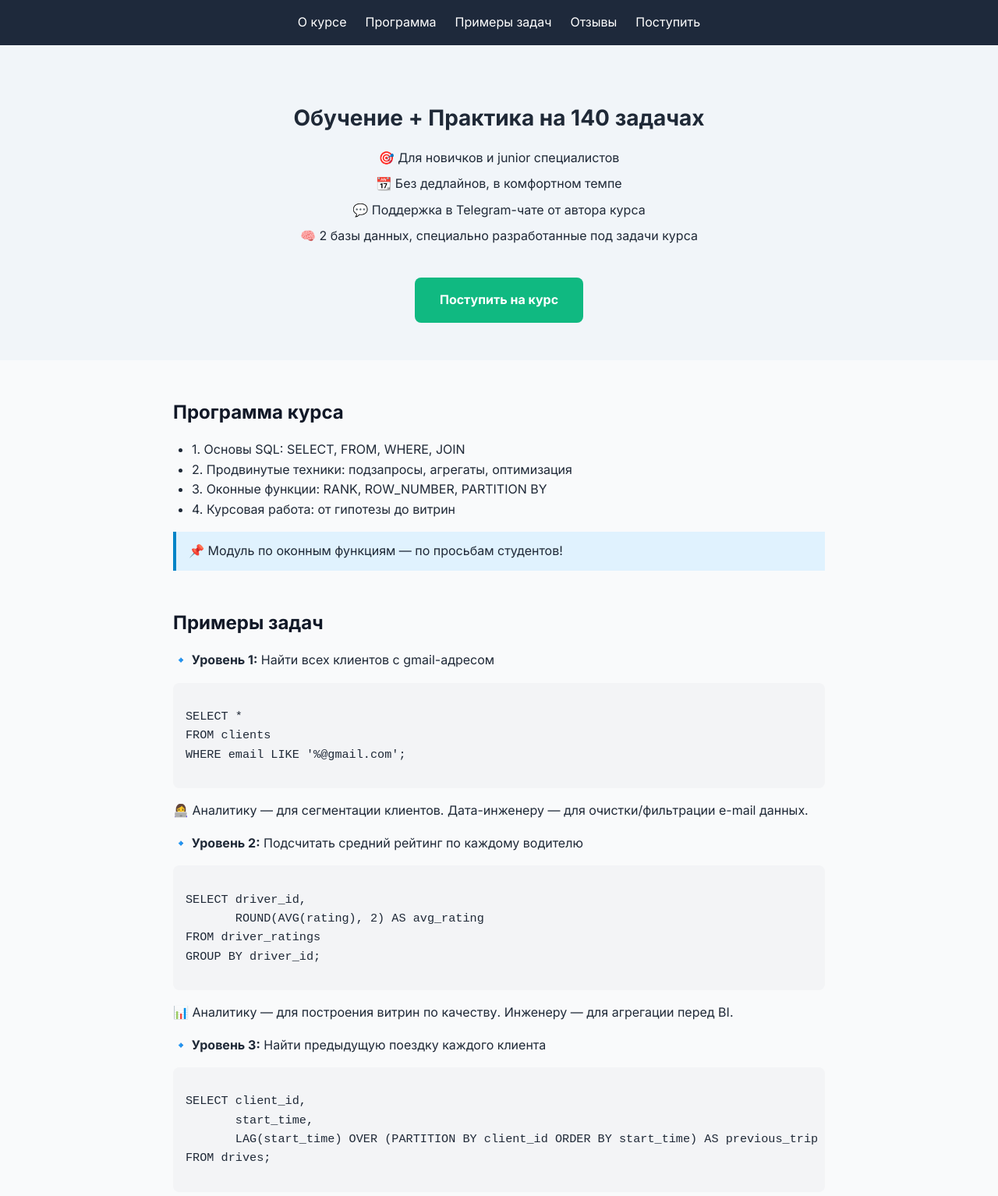
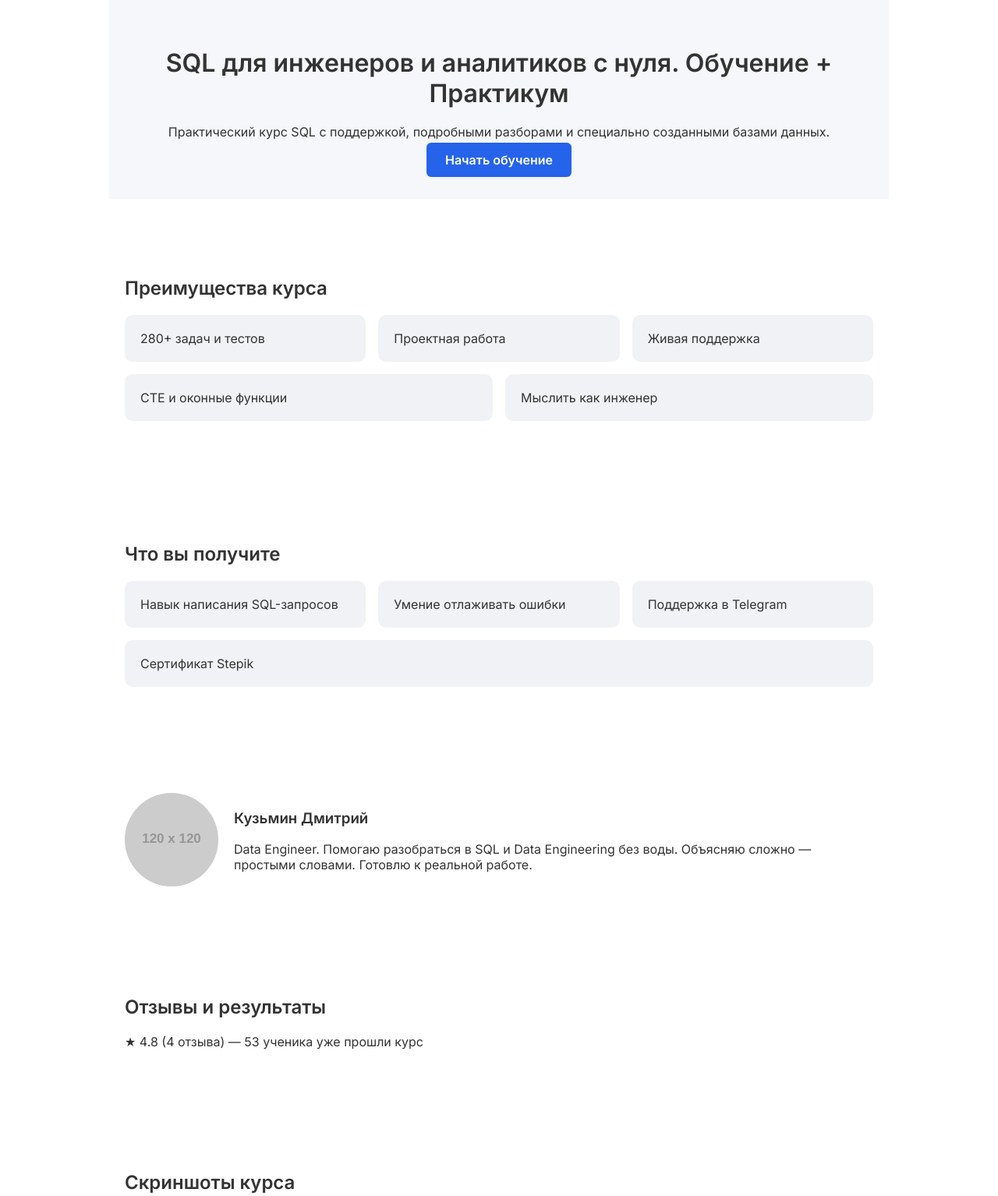
Before and after one commit to dim4eg91/sql-course-landing, a plain HTML site: page index.html in a window 1280 px wide. Shown: the top 1534 px of the page at 78% size. Drawn offline with Linux system fonts and the light colour scheme; placeholder pictures from the web are drawn by us.

Commit message:
Update index.html

```diff
--- a/index.html
+++ b/index.html
@@ -1,224 +1,146 @@
 <!DOCTYPE html>
 <html lang="ru">
 <head>
-  <meta charset="UTF-8" />
-  <meta name="viewport" content="width=device-width, initial-scale=1.0" />
-  <title>SQL для инженеров и аналитиков — курс от практика</title>
-  <link href="https://fonts.googleapis.com/css2?family=Inter:wght@400;600;700&display=swap" rel="stylesheet">
+  <meta charset="UTF-8">
+  <meta name="viewport" content="width=device-width, initial-scale=1.0">
+  <title>SQL курс — Stepik</title>
+  <link href="https://fonts.googleapis.com/css2?family=Inter:wght@400;600&display=swap" rel="stylesheet">
   <style>
-    * {
-      box-sizing: border-box;
-      scroll-behavior: smooth;
-    }
     body {
       font-family: 'Inter', sans-serif;
       margin: 0;
-      background: #f9fafb;
-      color: #1f2937;
-      line-height: 1.6;
+      padding: 0;
+      background-color: #ffffff;
+      color: #333;
     }
-    nav {
-      background: #1e293b;
+    header, section {
+      padding: 40px 20px;
+      max-width: 960px;
+      margin: auto;
+    }
+    header {
+      background-color: #f5f7fa;
+      text-align: center;
+    }
+    h1 {
+      font-size: 2rem;
+      margin-bottom: 20px;
+    }
+    .btn {
+      background-color: #2563eb;
       color: white;
+      padding: 12px 24px;
+      border: none;
+      border-radius: 6px;
+      font-weight: 600;
+      text-decoration: none;
+    }
+    .features, .benefits, .faq, .reviews, .instructor, .visuals {
+      margin-top: 40px;
+    }
+    .features ul, .benefits ul {
       display: flex;
       flex-wrap: wrap;
-      justify-content: center;
-      gap: 1.5rem;
-      padding: 1rem;
-      position: sticky;
-      top: 0;
-      z-index: 999;
+      gap: 16px;
+      padding-left: 0;
+      list-style: none;
     }
-    nav a {
-      color: white;
-      text-decoration: none;
-      font-weight: 500;
-      transition: color 0.3s;
+    .features li, .benefits li {
+      background: #f0f2f5;
+      padding: 20px;
+      border-radius: 10px;
+      flex: 1 1 250px;
     }
-    nav a:hover {
-      color: #10b981;
+    .instructor img {
+      max-width: 120px;
+      border-radius: 100px;
     }
-    .hero {
-      background: #f1f5f9;
-      padding: 3rem 2rem;
+    .instructor {
+      display: flex;
+      align-items: center;
+      gap: 20px;
+    }
+    .visuals img {
+      max-width: 100%;
+      border-radius: 10px;
+      margin-top: 10px;
+    }
+    .cta {
       text-align: center;
-    }
-    .hero h2 {
-      font-size: 1.75rem;
-      margin-bottom: 1rem;
-    }
-    .hero ul {
-      list-style: none;
-      padding: 0;
-    }
-    .hero li {
-      margin: 0.5rem 0;
-    }
-    .cta-button {
-      display: inline-block;
-      background: #10b981;
-      color: white;
-      padding: 1rem 2rem;
-      border-radius: 8px;
-      text-decoration: none;
-      margin-top: 1.5rem;
-      font-weight: bold;
-      transition: background 0.3s;
-    }
-    .cta-button:hover {
-      background: #059669;
-    }
-    .section {
-      max-width: 900px;
-      margin: 3rem auto;
-      padding: 0 2rem;
-    }
-    .section h3 {
-      font-size: 1.5rem;
-      margin-bottom: 1rem;
-      color: #111827;
-    }
-    .program ul,
-    .section ul {
-      list-style: disc;
-      padding-left: 1.5rem;
-    }
-    .highlight {
-      background: #e0f2fe;
-      padding: 0.75rem 1rem;
-      border-left: 4px solid #0284c7;
-      margin: 1rem 0;
-    }
-    .code-block {
-      background: #f3f4f6;
-      padding: 1rem;
-      border-radius: 8px;
-      font-family: monospace;
-      overflow-x: auto;
-      font-size: 0.95rem;
-    }
-    .review {
-      background: #fff;
-      border-left: 4px solid #10b981;
-      padding: 1rem;
-      margin-bottom: 1rem;
-      box-shadow: 0 2px 4px rgba(0,0,0,0.05);
-      border-radius: 6px;
-    }
-    footer {
-      text-align: center;
-      font-size: 0.95rem;
-      color: #374151;
-      padding: 2rem;
+      margin: 60px 0;
     }
     @media (max-width: 600px) {
-      .hero h2, .section h3 {
-        font-size: 1.3rem;
+      .instructor {
+        flex-direction: column;
+        text-align: center;
       }
-      .cta-button {
-        width: 100%;
-        box-sizing: border-box;
-      }
-      nav {
+      .features ul, .benefits ul {
         flex-direction: column;
-        align-items: center;
       }
     }
   </style>
 </head>
 <body>
-  <nav>
-    <a href="#about">О курсе</a>
-    <a href="#program">Программа</a>
-    <a href="#example">Примеры задач</a>
-    <a href="#reviews">Отзывы</a>
-    <a href="#join">Поступить</a>
-  </nav>
 
-  <section class="hero" id="about">
-    <h2>Обучение + Практика на 140 задачах</h2>
-    <ul>
-      <li>🎯 Для новичков и junior специалистов</li>
-      <li>📆 Без дедлайнов, в комфортном темпе</li>
-      <li>💬 Поддержка в Telegram-чате от автора курса</li>
-      <li>🧠 2 базы данных, специально разработанные под задачи курса</li>
-    </ul>
-    <a class="cta-button" href="https://stepik.org/course/XXXX" id="join">Поступить на курс</a>
-  </section>
+<header id="top">
+  <h1>SQL для инженеров и аналитиков с нуля. Обучение + Практикум</h1>
+  <p>Практический курс SQL с поддержкой, подробными разборами и специально созданными базами данных.</p>
+  <a href="https://stepik.org/course/xxxx" class="btn">Начать обучение</a>
+</header>
 
-  <section class="section program" id="program">
-    <h3>Программа курса</h3>
-    <ul>
-      <li>1. Основы SQL: SELECT, FROM, WHERE, JOIN</li>
-      <li>2. Продвинутые техники: подзапросы, агрегаты, оптимизация</li>
-      <li>3. Оконные функции: RANK, ROW_NUMBER, PARTITION BY</li>
-      <li>4. Курсовая работа: от гипотезы до витрин</li>
-    </ul>
-    <div class="highlight">
-      📌 Модуль по оконным функциям — по просьбам студентов!
-    </div>
-  </section>
+<section class="features" id="features">
+  <h2>Преимущества курса</h2>
+  <ul>
+    <li>280+ задач и тестов</li>
+    <li>Проектная работа</li>
+    <li>Живая поддержка</li>
+    <li>CTE и оконные функции</li>
+    <li>Мыслить как инженер</li>
+  </ul>
+</section>
 
-  <section class="section" id="example">
-    <h3>Примеры задач</h3>
+<section class="benefits" id="benefits">
+  <h2>Что вы получите</h2>
+  <ul>
+    <li>Навык написания SQL-запросов</li>
+    <li>Умение отлаживать ошибки</li>
+    <li>Поддержка в Telegram</li>
+    <li>Сертификат Stepik</li>
+  </ul>
+</section>
 
-    <p><strong>🔹 Уровень 1:</strong> Найти всех клиентов с gmail-адресом</p>
-    <div class="code-block">
-<pre><code>SELECT *
-FROM clients
-WHERE email LIKE '%@gmail.com';</code></pre>
-    </div>
-    <p>👩‍💻 Аналитику — для сегментации клиентов. Дата-инженеру — для очистки/фильтрации e-mail данных.</p>
+<section class="instructor" id="instructor">
+  <img src="https://via.placeholder.com/120" alt="Кузьмин Дмитрий">
+  <div>
+    <h3>Кузьмин Дмитрий</h3>
+    <p>Data Engineer. Помогаю разобраться в SQL и Data Engineering без воды. Объясняю сложно — простыми словами. Готовлю к реальной работе.</p>
+  </div>
+</section>
 
-    <p><strong>🔹 Уровень 2:</strong> Подсчитать средний рейтинг по каждому водителю</p>
-    <div class="code-block">
-<pre><code>SELECT driver_id,
-       ROUND(AVG(rating), 2) AS avg_rating
-FROM driver_ratings
-GROUP BY driver_id;</code></pre>
-    </div>
-    <p>📊 Аналитику — для построения витрин по качеству. Инженеру — для агрегации перед BI.</p>
+<section class="reviews" id="reviews">
+  <h2>Отзывы и результаты</h2>
+  <p>★ 4.8 (4 отзыва) — 53 ученика уже прошли курс</p>
+</section>
 
-    <p><strong>🔹 Уровень 3:</strong> Найти предыдущую поездку каждого клиента</p>
-    <div class="code-block">
-<pre><code>SELECT client_id,
-       start_time,
-       LAG(start_time) OVER (PARTITION BY client_id ORDER BY start_time) AS previous_trip
-FROM drives;</code></pre>
-    </div>
-    <p>🧩 Продвинутая задача на оконную функцию. Полезна для построения временных признаков и анализа повторных поездок.</p>
-  </section>
+<section class="visuals" id="screens">
+  <h2>Скриншоты курса</h2>
+  <img src="https://via.placeholder.com/800x400" alt="Скриншот 1">
+  <img src="https://via.placeholder.com/800x400" alt="Скриншот 2">
+</section>
 
-  <section class="section">
-    <h3>Что вас ждёт</h3>
-    <ul>
-      <li>✅ 140+ задач и 120 автотестов</li>
-      <li>🗃️ 2 учебные базы данных, разработанные под задачи</li>
-      <li>🧑‍🏫 Поддержка от практика: автор отвечает лично</li>
-      <li>📦 Мини-проект по построению витрин данных</li>
-    </ul>
-  </section>
+<section class="faq" id="faq">
+  <h2>Частые вопросы</h2>
+  <h4>Кому подойдёт?</h4>
+  <p>Для новичков в аналитике, BI и data engineering. Подходит тем, кто прошёл курс, но не понял, или хочет системности и практики.</p>
+  <h4>Нужен ли опыт?</h4>
+  <p>Нет. Всё объясняется с нуля. Достаточно желания учиться и 20 минут в день.</p>
+</section>
 
-  <section class="section" id="reviews">
-    <h3>Отзывы студентов</h3>
-    <div class="review">
-      Курс будет полезен тем, кто только знакомится с базой. Автор быстро возвращается с обратной связью. (Юлия П.)
-    </div>
-    <div class="review">
-      Мне курс понравился — понятная структура, отличная поддержка, отсутствие дедлайнов. (Андрей М.)
-    </div>
-    <div class="review">
-      Прошла курс по рекомендации. Есть видео, текст, много практики. Автор на связи. (Юлия Д.)
-    </div>
-    <div class="review">
-      Курс появился в тренде — приятно, что есть оконные функции и практика с индексами. (Vener A.)
-    </div>
-  </section>
+<section class="cta" id="cta">
+  <h2>Готовы начать?</h2>
+  <p>Присоединяйтесь к ученикам и начните обучение прямо сейчас</p>
+  <a href="https://stepik.org/course/xxxx" class="btn">Перейти к курсу на Stepik</a>
+</section>
 
-  <footer>
-    Курс доступен на платформе Stepik.<br />
-    С любовью к данным ❤️<br />
-    Все права защищены © 2025
-  </footer>
 </body>
 </html>
```
